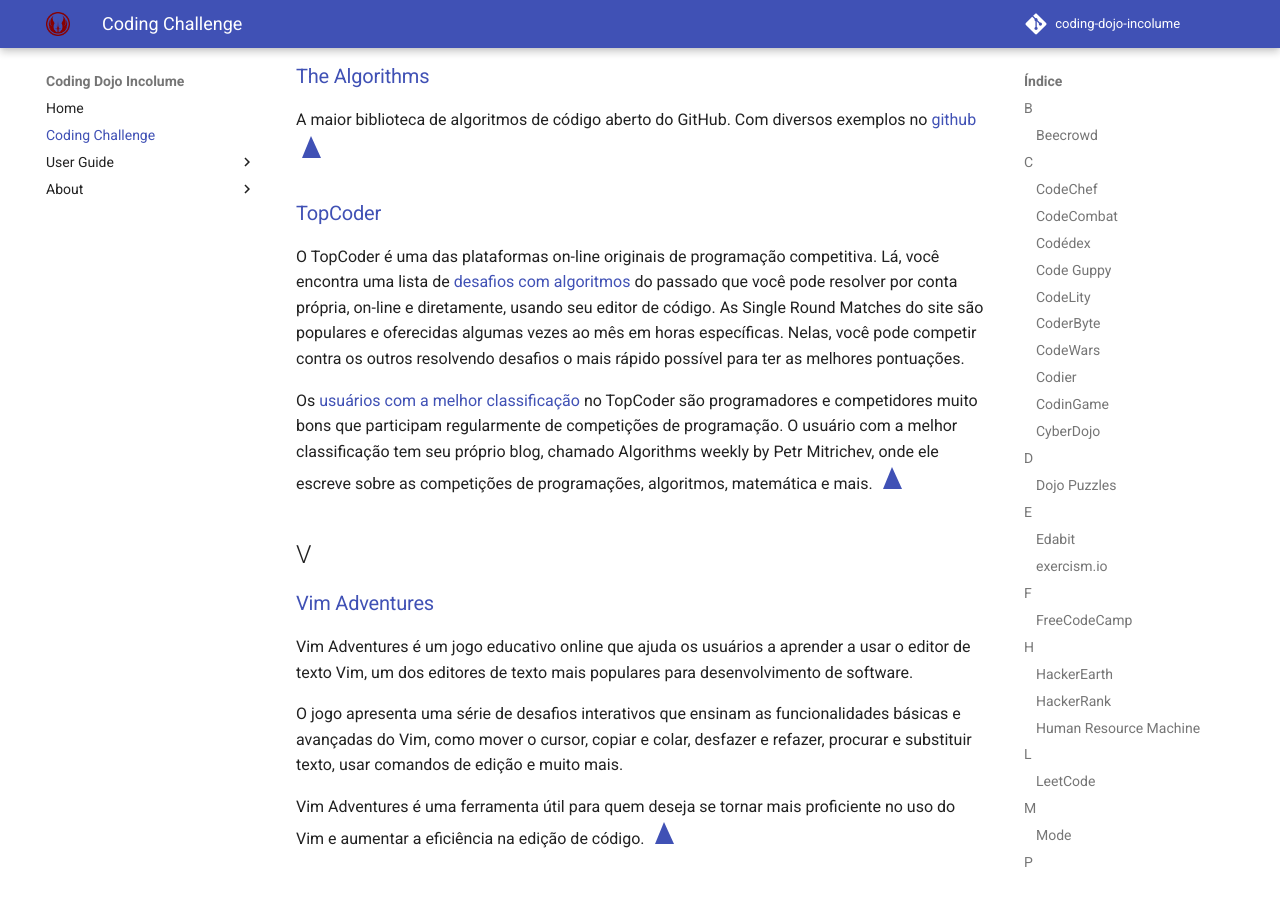
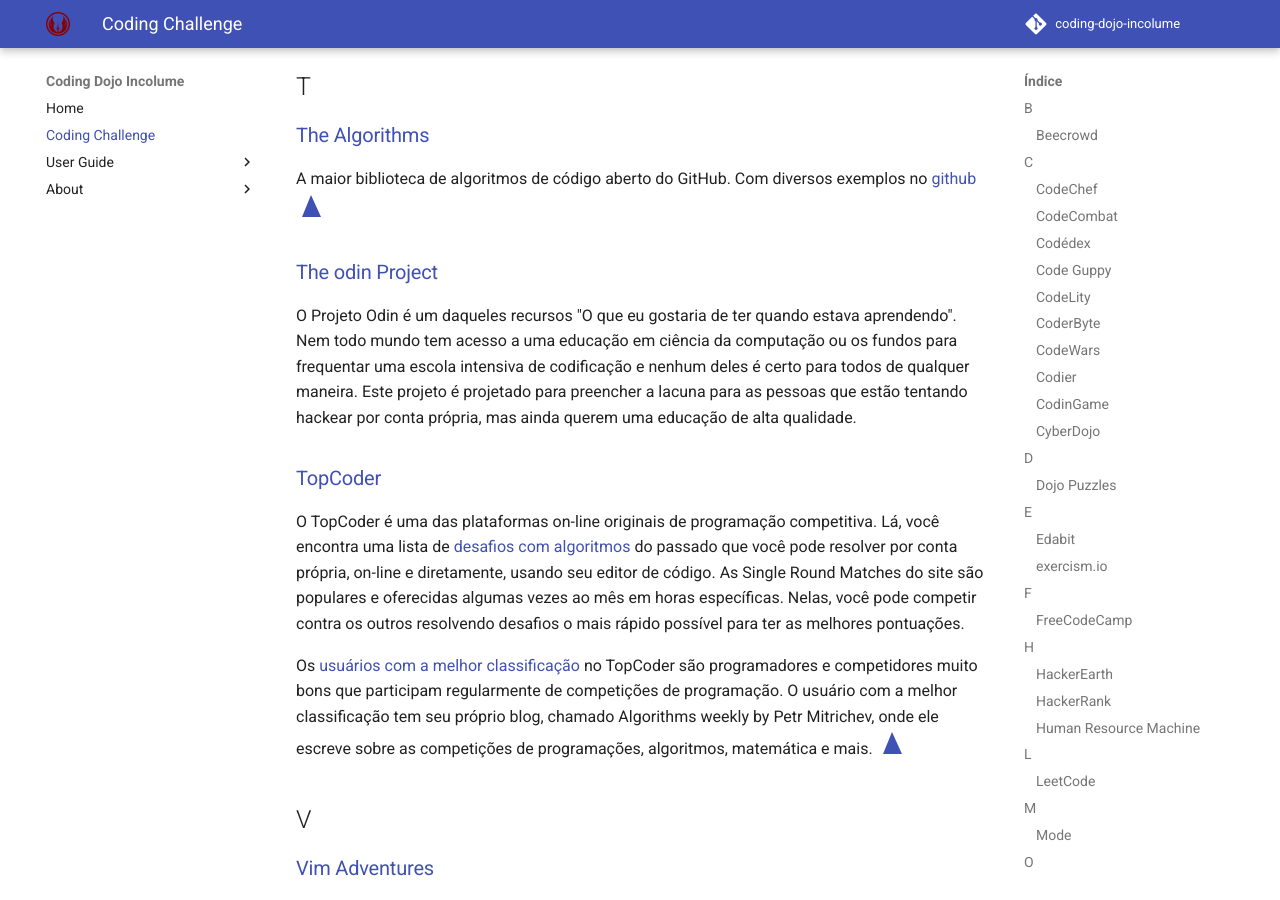
Before and after one commit to incolume-jedi/coding-dojo, an MkDocs documentation site: the page built from docs/coding_challenge/README.md, in a window 1280 px wide and 900 px high, scrolled down 9626 px. Built offline with MkDocs 1.6.1 and Material for MkDocs 9.7.7, drawn with Linux system fonts in a browser that asks for light colours; comment, search, counter and statistics services are not loaded.

Commit message:
feat[docs]: Acrescentado projeto odin

```diff
--- a/docs/coding_challenge/README.md
+++ b/docs/coding_challenge/README.md
@@ -238,13 +238,14 @@ Click to Up.
 </svg>](#coding-challenge)
 
 
-## P
+## O
 
 
 ### [Os Programadores](https://osprogramadores.com/desafios/)
 
 O grupo foi criado por um grupo de amigos, veteranos em diversas áreas de computação e eletrônica, com o intuito de ajudar aqueles que estão começando a programar. A participação é completamente gratuita, mas pedimos que os novos integrantes leiam as Regras para evitar problemas.
 
+## P
 
 ### [Programiz](https://www.programiz.com/)
 Programiz é um site de aprendizagem interativa que oferece tutoriais em várias linguagens de programação, incluindo C, C++, Python, Java e PHP. Ele é projetado para ser uma plataforma fácil de usar para iniciantes que desejam aprender a programar, bem como para programadores experientes que desejam aprimorar suas habilidades.
@@ -334,6 +335,9 @@ Com diversos exemplos no [github](https://github.com/TheAlgorithms/Python/blob/m
 Click to Up.
 </svg>](#coding-challenge)
 
+### [The odin Project](https://www.theodinproject.com/)
+O Projeto Odin é um daqueles recursos "O que eu gostaria de ter quando estava aprendendo". Nem todo mundo tem acesso a uma educação em ciência da computação ou os fundos para frequentar uma escola intensiva de codificação e nenhum deles é certo para todos de qualquer maneira. Este projeto é projetado para preencher a lacuna para as pessoas que estão tentando hackear por conta própria, mas ainda querem uma educação de alta qualidade.
+
 
 ### [TopCoder](https://www.topcoder.com/challenges/?pageIndex=1)
 
```
